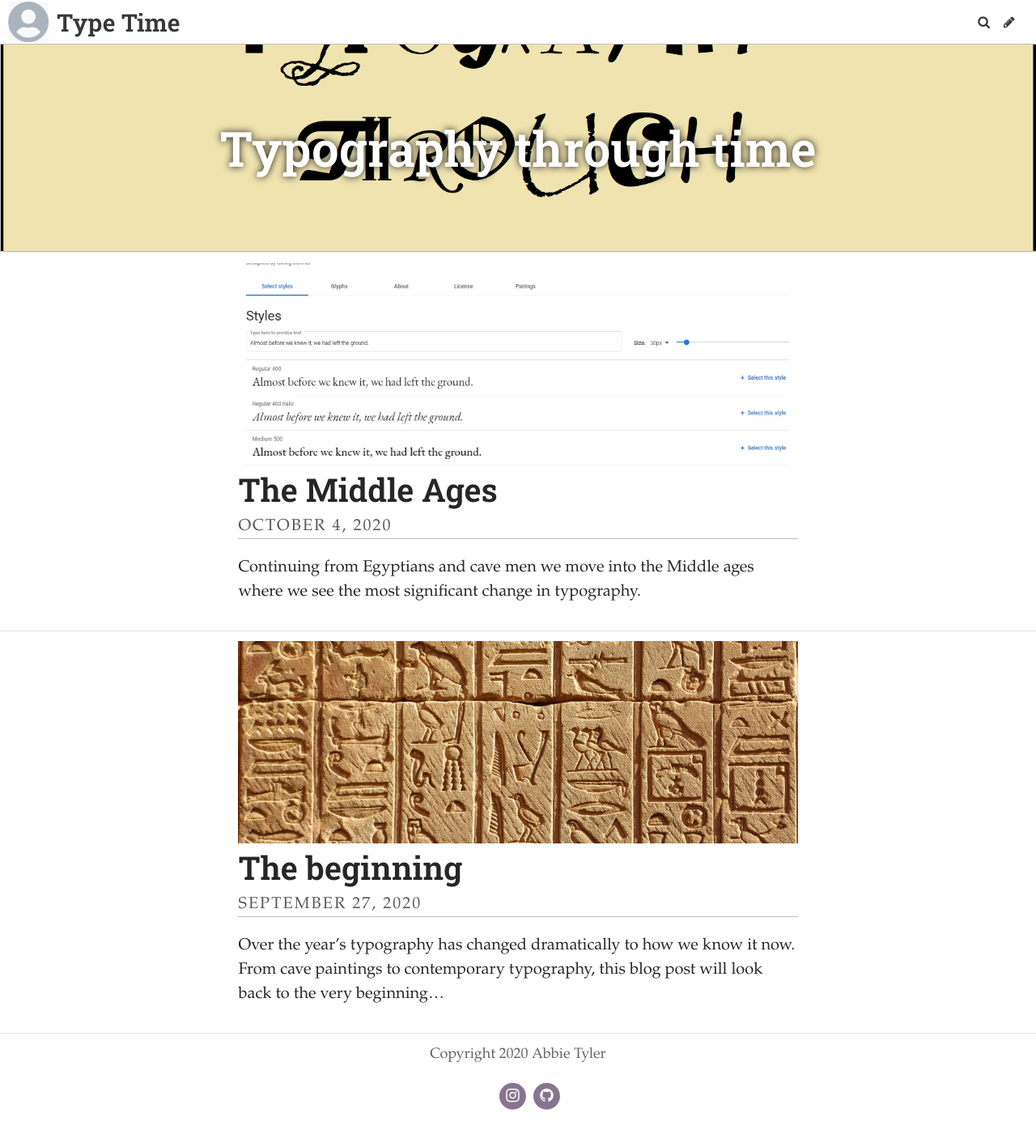
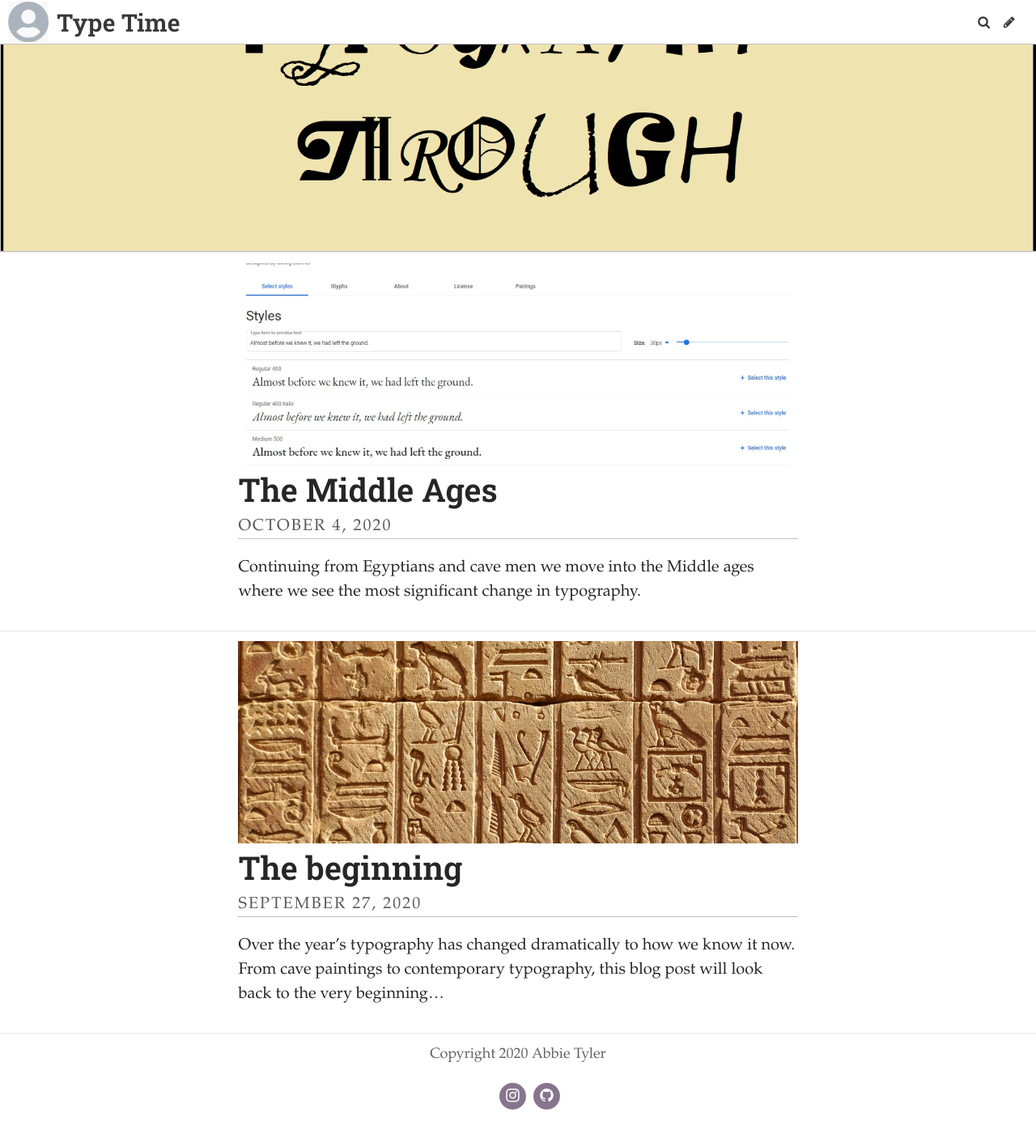
Before and after one commit to horsemad101/Typography, a Jekyll site: the page built from index.html, in a window 1280 px wide. Shown: the whole page at 81% size. Built offline with Jekyll 4.4.1, drawn with Linux system fonts in a browser that asks for light colours; some web fonts are replaced; the list of posts is cut into pages by our own code.

Commit message:
Update Settings “general”

```diff
--- a/_data/settings.yml
+++ b/_data/settings.yml
@@ -1,6 +1,6 @@
 title: Type Time
 description: A website with a blog about the history of typography over the years.
-header_text: Typography through time
+header_text: ""
 footer_text: Copyright 2020 Abbie Tyler
 header_feature_image: ../uploads/type.png
 bannerheight: 20vmax
```
